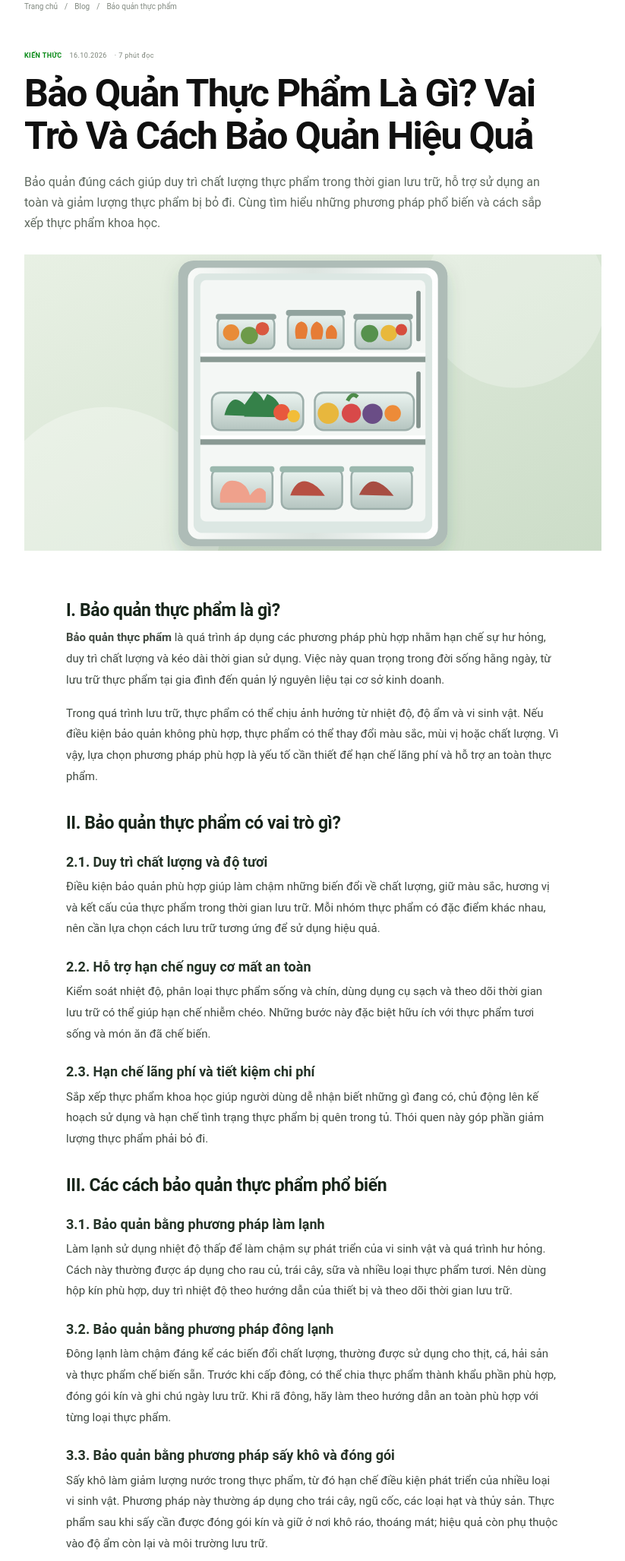
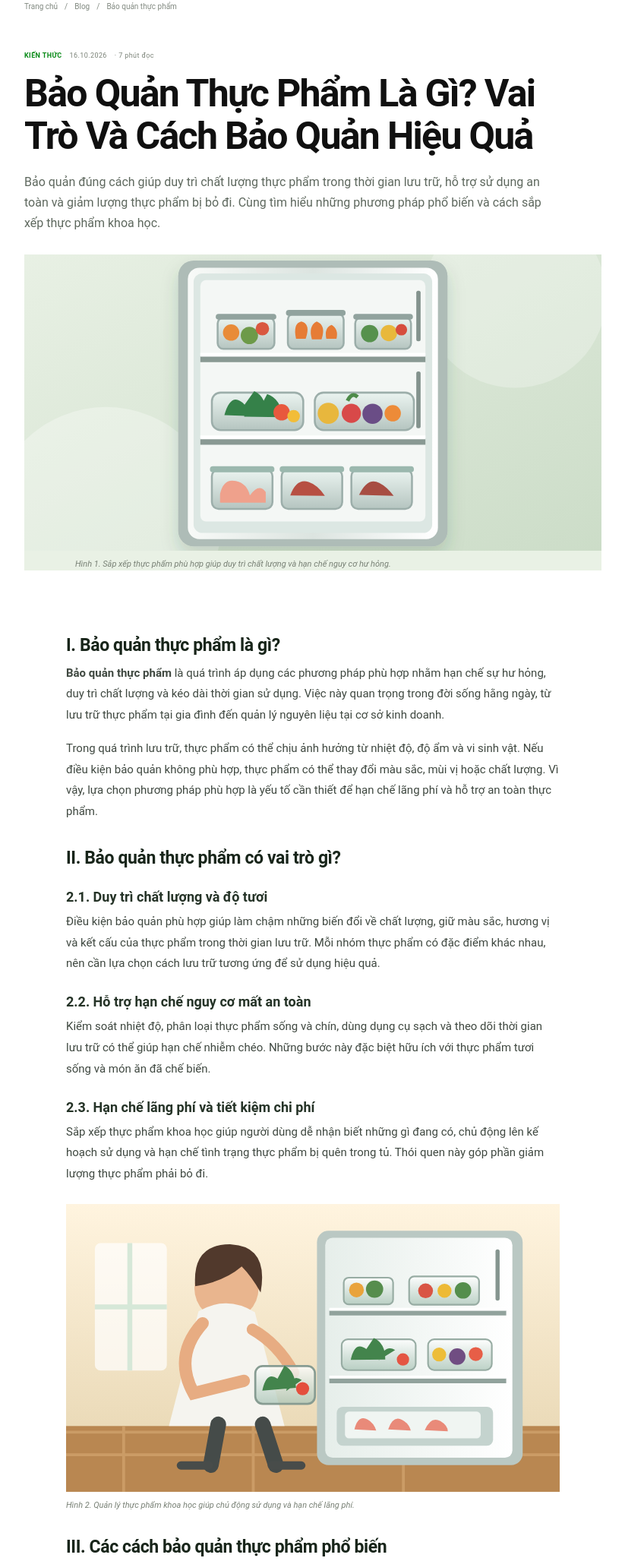
Before and after one commit to quangnmq/QuangTemp, a plain HTML site: page bai-viet-bao-quan-thuc-pham.html in a window 1280 px wide. Shown: the part 206-2261 px from the top of the page at 76% size, without its empty margins (228-1051 px from the left). Drawn offline with Linux system fonts and the light colour scheme.

Commit message:
anh blog

```diff
--- a/bai-viet-bao-quan-thuc-pham.html
+++ b/bai-viet-bao-quan-thuc-pham.html
@@ -25,7 +25,7 @@
     <nav class="breadcrumbs" aria-label="Điều hướng đường dẫn"><a href="index.html">Trang chủ</a><span>/</span><a href="blog.html">Blog</a><span>/</span><span>Bảo quản thực phẩm</span></nav>
     <article>
       <header class="article-header"><p class="post-meta"><span>KIẾN THỨC</span><time datetime="2026-10-16">16.10.2026</time> · 7 phút đọc</p><h1>Bảo Quản Thực Phẩm Là Gì? Vai Trò Và Cách Bảo Quản Hiệu Quả</h1><p class="article-intro">Bảo quản đúng cách giúp duy trì chất lượng thực phẩm trong thời gian lưu trữ, hỗ trợ sử dụng an toàn và giảm lượng thực phẩm bị bỏ đi. Cùng tìm hiểu những phương pháp phổ biến và cách sắp xếp thực phẩm khoa học.</p></header>
-      <figure class="article-cover-image"><img src="image/bao-quan-thuc-pham.svg" alt="Minh họa thực phẩm tươi được phân loại trong tủ lạnh"></figure>
+      <figure class="article-cover-image"><img src="image/bao-quan-thuc-pham.svg" alt="Thực phẩm tươi được phân loại trong tủ lạnh"><figcaption>Hình 1. Sắp xếp thực phẩm phù hợp giúp duy trì chất lượng và hạn chế nguy cơ hư hỏng.</figcaption></figure>
       <div class="article-body">
         <h2>I. Bảo quản thực phẩm là gì?</h2>
         <p><strong>Bảo quản thực phẩm</strong> là quá trình áp dụng các phương pháp phù hợp nhằm hạn chế sự hư hỏng, duy trì chất lượng và kéo dài thời gian sử dụng. Việc này quan trọng trong đời sống hằng ngày, từ lưu trữ thực phẩm tại gia đình đến quản lý nguyên liệu tại cơ sở kinh doanh.</p>
@@ -38,6 +38,7 @@
         <p>Kiểm soát nhiệt độ, phân loại thực phẩm sống và chín, dùng dụng cụ sạch và theo dõi thời gian lưu trữ có thể giúp hạn chế nhiễm chéo. Những bước này đặc biệt hữu ích với thực phẩm tươi sống và món ăn đã chế biến.</p>
         <h3>2.3. Hạn chế lãng phí và tiết kiệm chi phí</h3>
         <p>Sắp xếp thực phẩm khoa học giúp người dùng dễ nhận biết những gì đang có, chủ động lên kế hoạch sử dụng và hạn chế tình trạng thực phẩm bị quên trong tủ. Thói quen này góp phần giảm lượng thực phẩm phải bỏ đi.</p>
+        <figure><img src="image/sap-xep-tu-lanh.svg" alt="Người dùng sắp xếp hộp rau củ vào tủ lạnh"><figcaption>Hình 2. Quản lý thực phẩm khoa học giúp chủ động sử dụng và hạn chế lãng phí.</figcaption></figure>
 
         <h2>III. Các cách bảo quản thực phẩm phổ biến</h2>
         <h3>3.1. Bảo quản bằng phương pháp làm lạnh</h3>
@@ -46,12 +47,14 @@
         <p>Đông lạnh làm chậm đáng kể các biến đổi chất lượng, thường được sử dụng cho thịt, cá, hải sản và thực phẩm chế biến sẵn. Trước khi cấp đông, có thể chia thực phẩm thành khẩu phần phù hợp, đóng gói kín và ghi chú ngày lưu trữ. Khi rã đông, hãy làm theo hướng dẫn an toàn phù hợp với từng loại thực phẩm.</p>
         <h3>3.3. Bảo quản bằng phương pháp sấy khô và đóng gói</h3>
         <p>Sấy khô làm giảm lượng nước trong thực phẩm, từ đó hạn chế điều kiện phát triển của nhiều loại vi sinh vật. Phương pháp này thường áp dụng cho trái cây, ngũ cốc, các loại hạt và thủy sản. Thực phẩm sau khi sấy cần được đóng gói kín và giữ ở nơi khô ráo, thoáng mát; hiệu quả còn phụ thuộc vào độ ẩm còn lại và môi trường lưu trữ.</p>
+        <figure><img src="image/phuong-phap-bao-quan.svg" alt="Rau củ, hũ đóng kín và túi thực phẩm trên bàn bếp"><figcaption>Hình 3. Làm lạnh, đông lạnh và sấy khô là những phương pháp bảo quản thực phẩm phổ biến.</figcaption></figure>
 
         <h2>IV. Sắp xếp tủ lạnh và theo dõi độ tươi</h2>
         <p>Tủ lạnh giúp duy trì điều kiện nhiệt độ phù hợp và hỗ trợ kéo dài thời gian lưu trữ. Khi lựa chọn thiết bị, hãy cân nhắc dung tích, khả năng duy trì nhiệt độ và cách phân chia ngăn chứa. Có thể tham khảo hướng dẫn của nhà sản xuất về mức nhiệt phù hợp cho từng ngăn.</p>
         <p>Sắp xếp thực phẩm hợp lý giúp tối ưu không gian và hạn chế nguy cơ nhiễm chéo. Nên phân loại thực phẩm sống và chín, sử dụng hộp đựng phù hợp, tránh xếp quá đầy để không khí lạnh lưu thông. Ghi chú ngày mua hoặc ngày chế biến cũng giúp chủ động sử dụng thực phẩm theo thứ tự.</p>
         <h3>4.1. Công cụ hỗ trợ theo dõi</h3>
         <p>Bên cạnh việc ghi chú thời gian lưu trữ, một số giải pháp công nghệ như cảm biến, nhãn chỉ thị màu sắc và hệ thống quản lý có thể cung cấp thông tin trực quan hơn. Tem thông minh đổi màu là một hướng ứng dụng hỗ trợ người dùng quan sát thay đổi trong quá trình bảo quản. Hiệu quả của từng giải pháp phụ thuộc vào cơ chế hoạt động và độ chính xác đã được kiểm chứng.</p>
+        <figure><img src="image/tem-mau-theo-doi-do-tuoi.svg" alt="Ba hộp thực phẩm có tem màu xanh, vàng và tím minh họa tín hiệu theo dõi"><figcaption>Hình 4. Minh họa ý tưởng tem đổi màu hỗ trợ theo dõi thực phẩm; không phải hình ảnh sản phẩm FreshTag Sense thực tế.</figcaption></figure>
 
         <h2>V. Lưu ý để bảo quản thực phẩm hiệu quả</h2>
         <p>Hãy chọn cách lưu trữ theo đặc tính của từng loại thực phẩm, giữ dụng cụ và hộp đựng sạch, đồng thời theo dõi thời gian sử dụng. Làm lạnh hoặc đông lạnh không thay thế việc kiểm tra thực phẩm và tuân thủ hướng dẫn bảo quản phù hợp.</p>
--- a/style.css
+++ b/style.css
@@ -138,3 +138,6 @@ a { color: inherit; text-decoration: none; }
 .post-art-image img { display:block; width:100%; height:100%; object-fit:cover; }
 .article-cover-image { margin:0; height:clamp(220px,38vw,390px); overflow:hidden; background:#e9f1e5; }
 .article-cover-image img { display:block; width:100%; height:100%; object-fit:cover; }
+.article-cover-image { height:auto; margin:0 0 20px; overflow:visible; }
+.article-cover-image img { height:auto; max-height:390px; object-fit:cover; }
+.article-cover-image figcaption { max-width:650px; margin:9px auto 0; padding:0 12px; color:#788075; font-size:11px; font-style:italic; line-height:1.55; }
```
Also changed, not shown: image/phuong-phap-bao-quan.svg (added), image/sap-xep-tu-lanh.svg (added), image/tem-mau-theo-doi-do-tuoi.svg (added).
